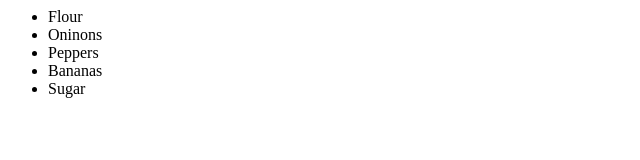
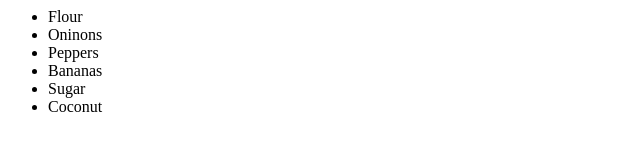
Before and after one commit to kyriacosar/shoppinglist, a plain HTML site: page index.html in a window 1280 px wide. Shown: the full height of the page, 0-640 px from the left. Drawn offline with Linux system fonts and the light colour scheme.

Commit message:
Adding coconut to our list

```diff
--- a/index.html
+++ b/index.html
@@ -6,6 +6,7 @@
 			<li>Peppers</li>
 			<li>Bananas</li>
 			<li>Sugar</li>
+			<li>Coconut</li>
 		</ul>
 	</body>
 </html>
```
